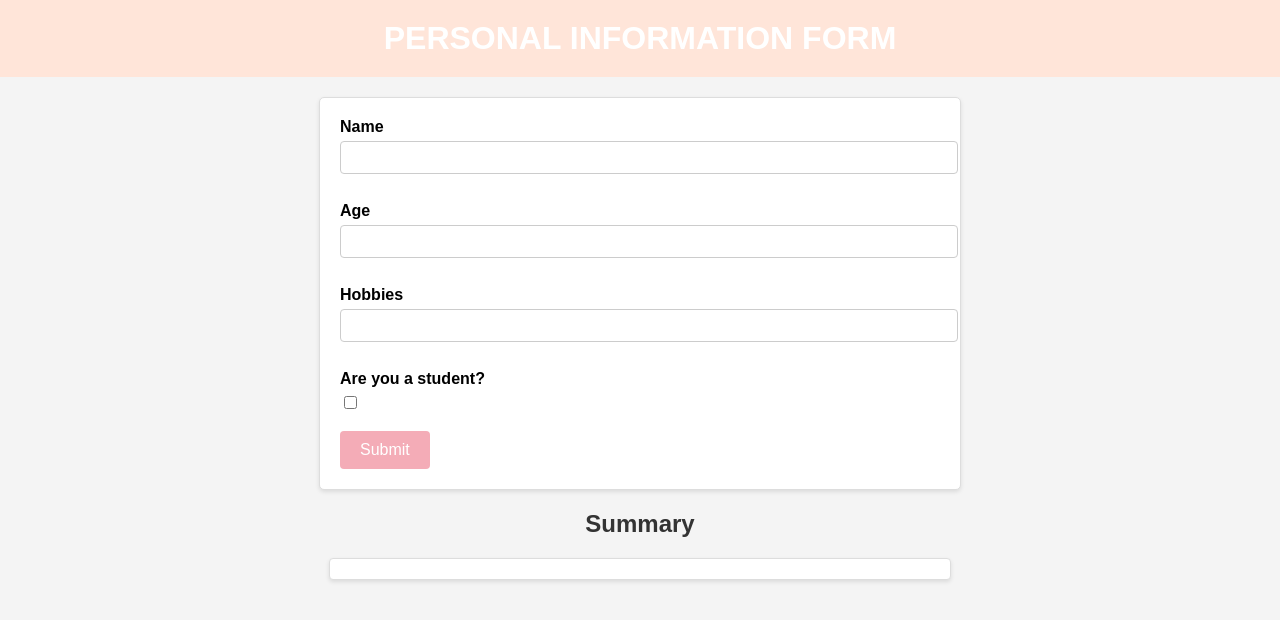
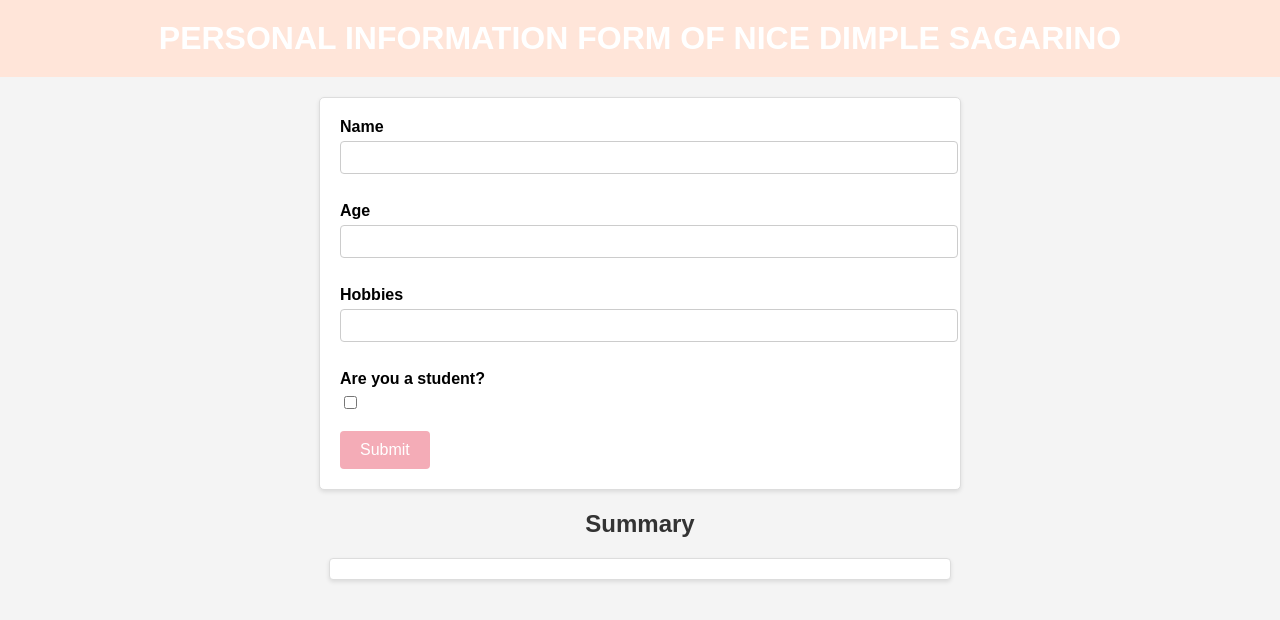
Before and after one commit to nicedimple/Dimple_laravel, a plain HTML site: page index.html in a window 1280 px wide. Drawn offline with Linux system fonts and the light colour scheme.

Commit message:
HomepageChange

```diff
--- a/index.html
+++ b/index.html
@@ -7,7 +7,7 @@
     <link rel="stylesheet" href="styles.css">
 </head>
 <body>
-    <h1> PERSONAL INFORMATION FORM</h1>
+    <h1> PERSONAL INFORMATION FORM OF NICE DIMPLE SAGARINO</h1>
     <form id="infoForm">
         <label for="name"> Name </label>
         <input type="text" id="name"> <br> <br>
--- a/script.js
+++ b/script.js
@@ -6,11 +6,6 @@ document.getElementById('infoForm').addEventListener('submit', function(event) {
     let hobbies = document.getElementById('hobbies').value;
     let isStudent = document.getElementById('student').checked;
 
-//     let summary = `<p>Name: ${name} <br>Age: ${age} <br>Hobbies: ${hobbies} <br>Student: ${isStudent ? 'Yes' : 'No'} </p>`;
-
-
-//     document.getElementById('summary').innerHTML += summary;
-// });
 
 let summaryItem = document.createElement('div');
 summaryItem.classList.add('summary-item');
```
